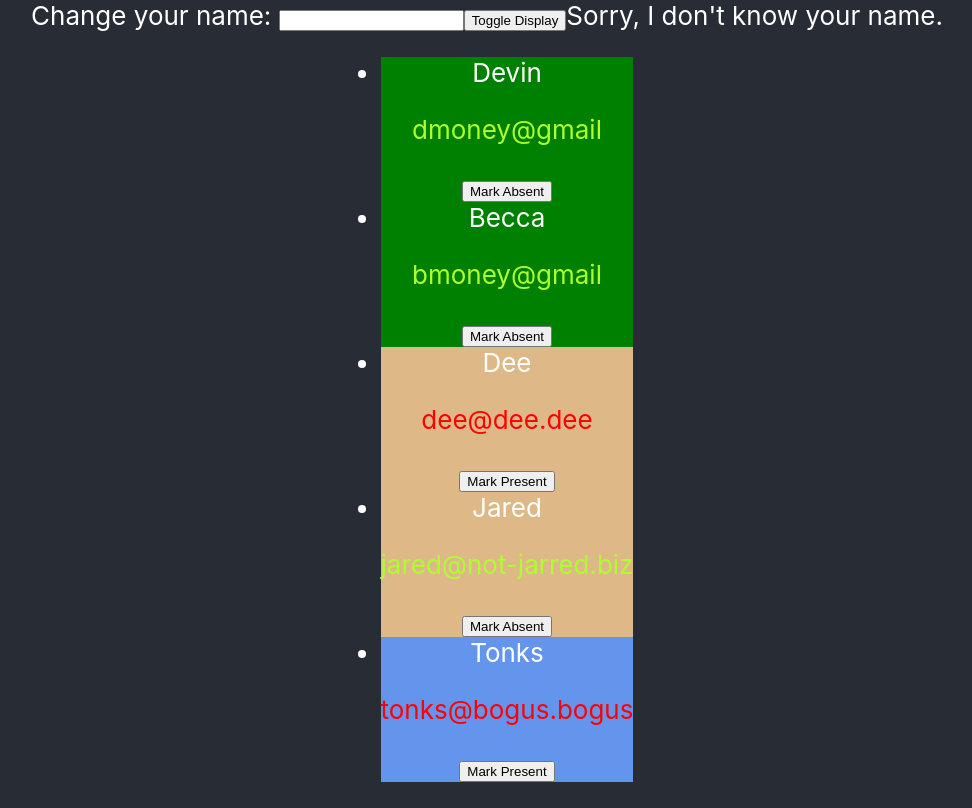
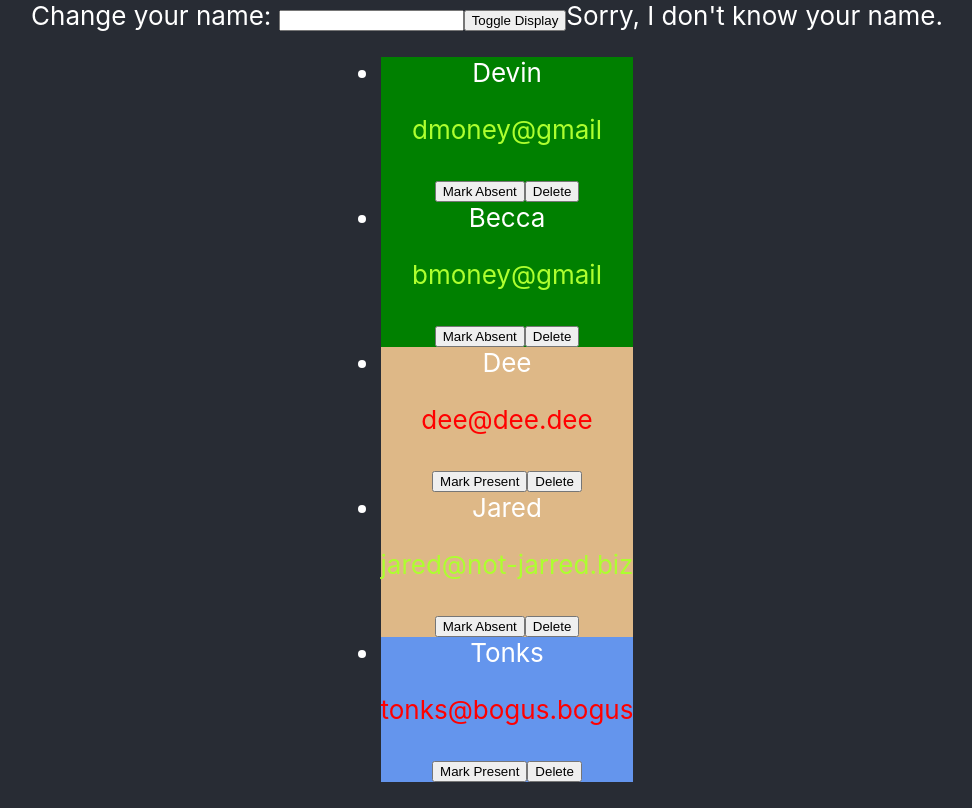
Before and after one commit to geomsb/leaves-students-app, a React (Create React App) app: page / in a window 1280 px wide. Shown: the whole page, without its empty margins (153-1125 px from the left). Built offline with nearby package versions, Linux system fonts and the light colour scheme.

Commit message:
add delete button and handler

```diff
--- a/src/components/Student.js
+++ b/src/components/Student.js
@@ -7,21 +7,28 @@ import PropTypes from 'prop-types';
 const Student = (props) => {
   // Component functions always return JSX
 
+  const { present } = props;
+
   const buildStyles = () => {
     let selectStyles = props.class.toLowerCase();
-    selectStyles = selectStyles + ' ' + (props.present ? 'present' : 'absent');
+    selectStyles = selectStyles + ' ' + (present ? 'present' : 'absent');
     return selectStyles;
   }
   const onTogglePresentClick = () => {
     console.log('Toggling Present');
     props.togglePresent(props.email);
   }
+  const onDeleteClick = () => {
+    console.log(`Deleting ${ props.email }`);
+    props.delete(props.email);
+  }
   return (
     <li className={buildStyles()}>
       {props.name} <p>{props.email}</p>
       <button onClick={onTogglePresentClick}>Mark
-        {props.present ? ' Absent' : ' Present'}
+        {present ? ' Absent' : ' Present'}
       </button>
+      <button onClick={onDeleteClick}>Delete</button>
     </li>
   );
 };
@@ -33,6 +40,7 @@ Student.propTypes = {
   class: PropTypes.string,
   present: PropTypes.bool.isRequired,
   togglePresent: PropTypes.func.isRequired,
+  delete: PropTypes.func.isRequired,
 };
 
 Student.defaultProps = {
```
